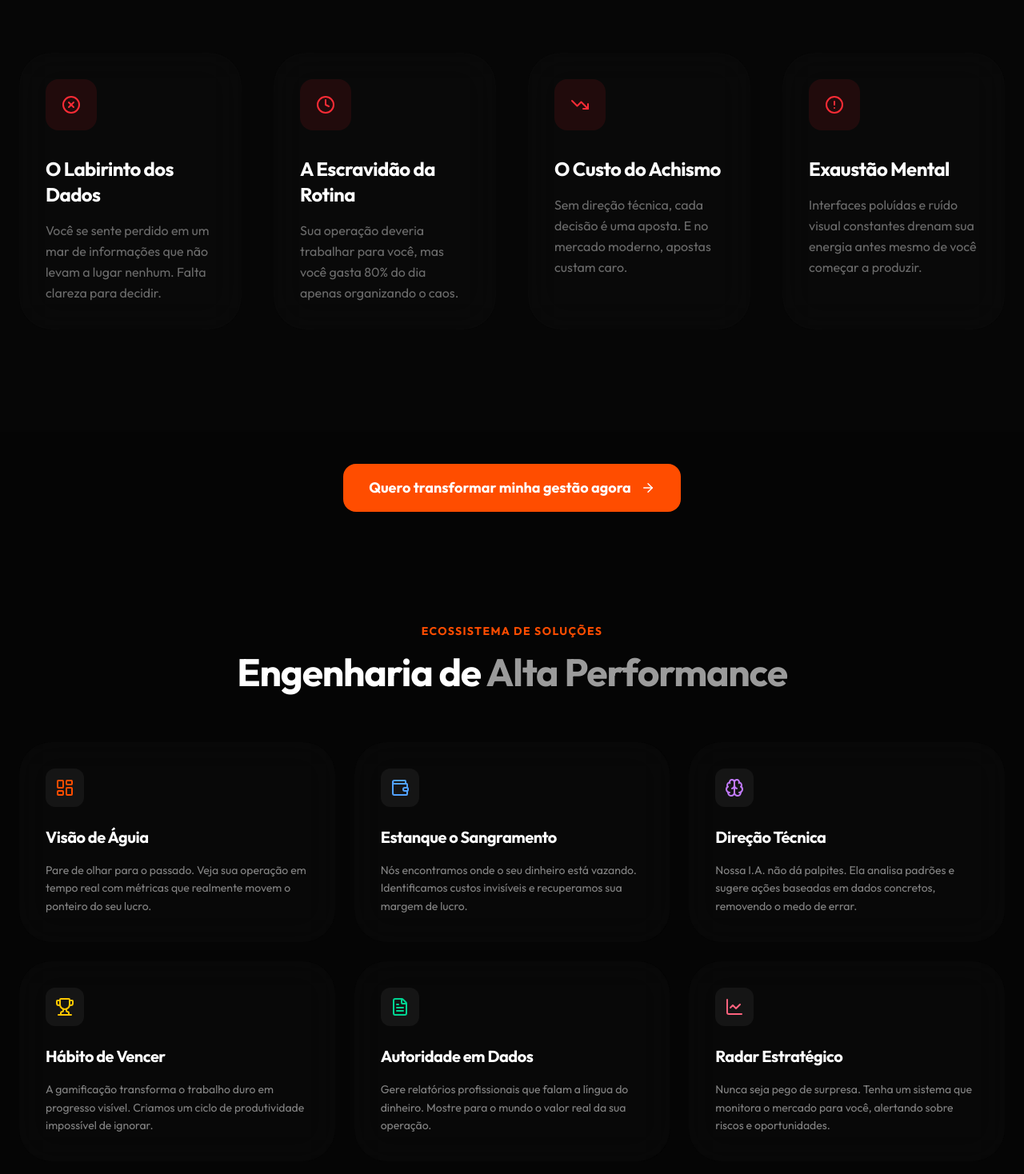
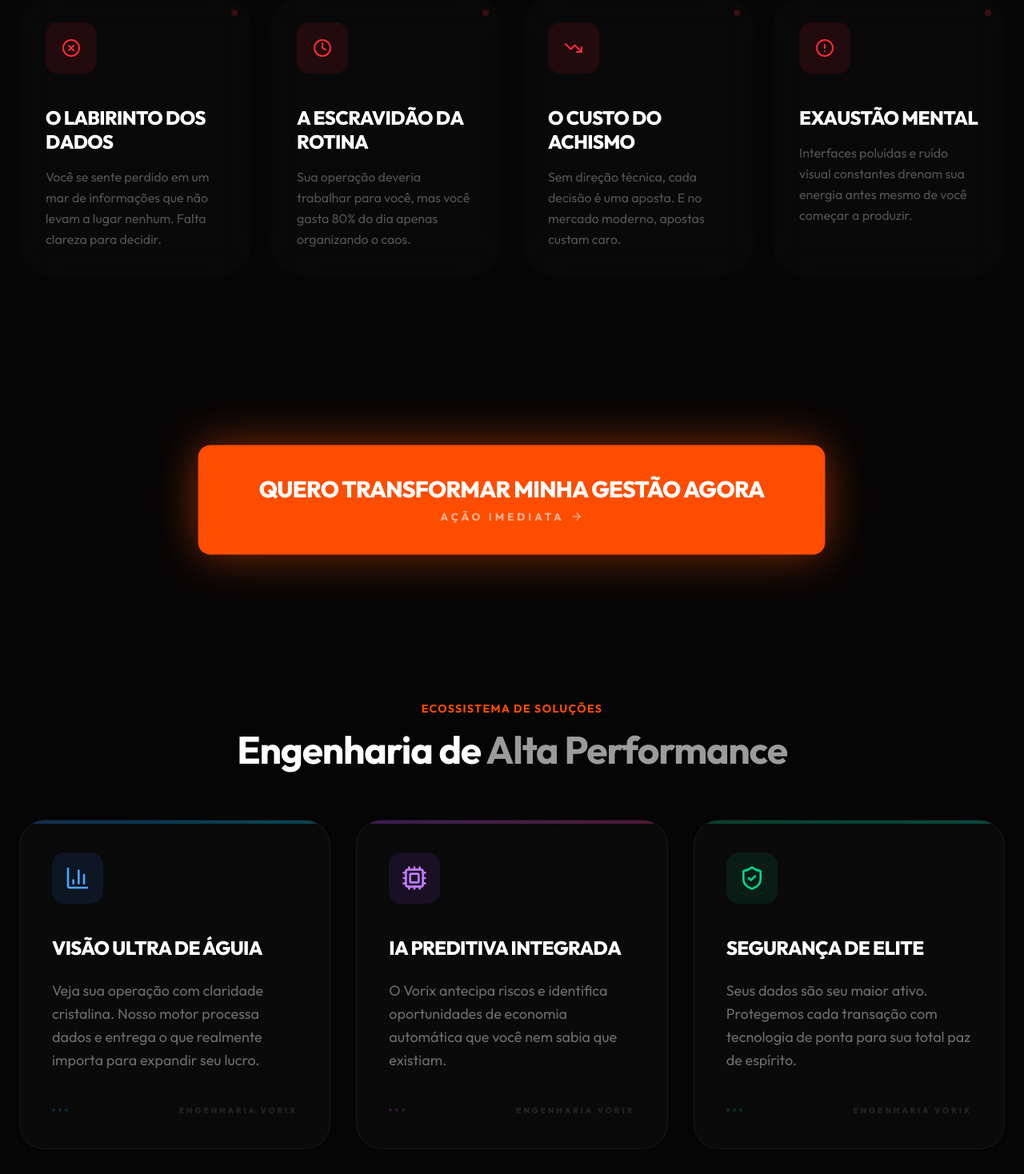
Before and after one commit to elevategerenciamento/Vorix-Page, a React (Vite) app: page / in a window 1280 px wide. Shown: the part 3660-5128 px from the top of the page at 80% size. Built offline with nearby package versions, Linux system fonts and the light colour scheme.

Commit message:
feat: improve CTA buttons, refactor problems as carousel, and overhaul features section

```diff
--- a/src/App.tsx
+++ b/src/App.tsx
@@ -104,17 +104,26 @@ function App() {
 
         <ProblemSection />
 
-        <div className="flex justify-center py-6 md:py-10 px-6">
-          <a
+        <div className="flex justify-center py-10 md:py-20 px-6">
+          <motion.a
             href="https://vorix-project.vercel.app/"
             target="_blank"
             rel="noopener noreferrer"
-            className="premium-button premium-button-primary w-full sm:w-auto flex items-center justify-center gap-3 text-base md:text-lg px-8 py-4"
+            initial={{ scale: 0.95 }}
+            whileHover={{ scale: 1.05 }}
+            whileTap={{ scale: 0.98 }}
+            className="premium-button premium-button-primary w-full sm:w-auto flex flex-col items-center justify-center gap-2 text-xl md:text-3xl px-12 py-8 md:px-20 md:py-10 shadow-[0_0_60px_rgba(255,77,0,0.5)] relative overflow-hidden group"
           >
-             Quero transformar minha gestão agora
-             <ArrowRight size={18} />
-          </a>
+             <div className="absolute inset-0 bg-gradient-to-r from-vorix-orange to-orange-400 opacity-0 group-hover:opacity-100 transition-opacity" />
+             <span className="relative z-10 font-black tracking-tight uppercase">Quero transformar minha gestão agora</span>
+             <div className="relative z-10 flex items-center gap-2 text-sm font-bold text-white/60 tracking-[0.3em] uppercase">
+                Ação Imediata <ArrowRight size={16} />
+             </div>
+             {/* Animating Pulse Circle */}
+             <div className="absolute top-1/2 left-1/2 -translate-x-1/2 -translate-y-1/2 w-full h-full border-2 border-vorix-orange/50 rounded-full animate-ping scale-150 opacity-0 group-hover:block" />
+          </motion.a>
         </div>
+
 
         <section id="features" className="py-24 px-6 relative">
           <div className="max-w-7xl mx-auto">
--- a/src/components/Features.tsx
+++ b/src/components/Features.tsx
@@ -1,61 +1,100 @@
 import React from 'react';
 import { motion } from 'framer-motion';
-import { LayoutDashboard, Wallet, Brain, Trophy, FileText, LineChart } from 'lucide-react';
+import {
+  BarChart3,
+  ShieldCheck,
+  Zap,
+  Target,
+  Layers,
+  Cpu
+} from 'lucide-react';
 
 const Features = () => {
   const features = [
     {
-      title: "Visão de Águia",
-      desc: "Pare de olhar para o passado. Veja sua operação em tempo real com métricas que realmente movem o ponteiro do seu lucro.",
-      icon: <LayoutDashboard size={24} className="text-vorix-orange" />,
+      title: "Visão Ultra de Águia",
+      desc: "Veja sua operação com claridade cristalina. Nosso motor processa dados e entrega o que realmente importa para expandir seu lucro.",
+      icon: <BarChart3 size={32} />,
+      color: "from-blue-500 to-cyan-400",
+      accent: "bg-blue-500/10 text-blue-400"
     },
     {
-      title: "Estanque o Sangramento",
-      desc: "Nós encontramos onde o seu dinheiro está vazando. Identificamos custos invisíveis e recuperamos sua margem de lucro.",
-      icon: <Wallet size={24} className="text-blue-400" />,
+      title: "IA Preditiva Integrada",
+      desc: "O Vorix antecipa riscos e identifica oportunidades de economia automática que você nem sabia que existiam.",
+      icon: <Cpu size={32} />,
+      color: "from-purple-500 to-pink-500",
+      accent: "bg-purple-500/10 text-purple-400"
     },
     {
-      title: "Direção Técnica",
-      desc: "Nossa I.A. não dá palpites. Ela analisa padrões e sugere ações baseadas em dados concretos, removendo o medo de errar.",
-      icon: <Brain size={24} className="text-purple-400" />,
+      title: "Segurança de Elite",
+      desc: "Seus dados são seu maior ativo. Protegemos cada transação com tecnologia de ponta para sua total paz de espírito.",
+      icon: <ShieldCheck size={32} />,
+      color: "from-emerald-500 to-teal-400",
+      accent: "bg-emerald-500/10 text-emerald-400"
     },
     {
-      title: "Hábito de Vencer",
-      desc: "A gamificação transforma o trabalho duro em progresso visível. Criamos um ciclo de produtividade impossível de ignorar.",
-      icon: <Trophy size={24} className="text-yellow-400" />,
+      title: "Execução Instantânea",
+      desc: "Reduza tarefas manuais em até 90%. O Vorix automatiza o trabalho pesado para você focar apenas na estratégia.",
+      icon: <Zap size={32} />,
+      color: "from-vorix-orange to-amber-500",
+      accent: "bg-orange-500/10 text-vorix-orange"
     },
     {
-      title: "Autoridade em Dados",
-      desc: "Gere relatórios profissionais que falam a língua do dinheiro. Mostre para o mundo o valor real da sua operação.",
-      icon: <FileText size={24} className="text-emerald-400" />,
+      title: "Metas de Alta Precisão",
+      desc: "Pare de perseguir metas genéricas. Defina objetivos técnicos e acompanhe o progresso com fidelidade absoluta.",
+      icon: <Target size={32} />,
+      color: "from-rose-500 to-red-400",
+      accent: "bg-rose-500/10 text-rose-400"
     },
     {
-      title: "Radar Estratégico",
-      desc: "Nunca seja pego de surpresa. Tenha um sistema que monitora o mercado para você, alertando sobre riscos e oportunidades.",
-      icon: <LineChart size={24} className="text-rose-400" />,
-    },
-
+      title: "Ecossistema Modular",
+      desc: "O Vorix se adapta à sua escala. Tudo o que você precisa em uma única engenharia integrada e elegante.",
+      icon: <Layers size={32} />,
+      color: "from-indigo-500 to-blue-500",
+      accent: "bg-indigo-500/10 text-indigo-400"
+    }
   ];
 
   return (
-    <div className="grid md:grid-cols-2 lg:grid-cols-3 gap-6">
+    <div className="grid md:grid-cols-2 lg:grid-cols-3 gap-8">
       {features.map((feature, index) => (
         <motion.div
           key={feature.title}
-          initial={{ opacity: 0, y: 20 }}
+          initial={{ opacity: 0, y: 30 }}
           whileInView={{ opacity: 1, y: 0 }}
           viewport={{ once: true }}
-          transition={{ delay: index * 0.1 }}
-          whileHover={{ y: -5, borderColor: 'rgba(255, 77, 0, 0.2)' }}
-          className="glass-card p-6 md:p-8 group border-transparent bg-vorix-card/30 hover:bg-vorix-card/60 transition-all cursor-default"
+          transition={{ delay: index * 0.1, duration: 0.6 }}
+          whileHover={{ y: -10 }}
+          className="relative group h-full"
         >
-          <div className="w-12 h-12 rounded-xl bg-white/5 flex items-center justify-center mb-6 group-hover:scale-110 transition-transform">
-            {feature.icon}
+          {/* Background Highlight on Hover */}
+          <div className={`absolute -inset-1 bg-gradient-to-r ${feature.color} rounded-[2rem] opacity-0 group-hover:opacity-20 blur-xl transition-opacity duration-500`} />
+
+          <div className="relative h-full bg-[#0A0A0A] border border-white/5 p-10 rounded-[2rem] flex flex-col justify-between overflow-hidden">
+             {/* Gradient Accent Bar */}
+             <div className={`absolute top-0 left-0 w-full h-1 bg-gradient-to-r ${feature.color} opacity-30 group-hover:opacity-100 transition-opacity`} />
+
+             <div>
+                <div className={`w-16 h-16 rounded-2xl ${feature.accent} flex items-center justify-center mb-10 group-hover:scale-110 transition-transform duration-500`}>
+                  {feature.icon}
+                </div>
+                <h3 className="text-2xl font-black mb-6 tracking-tight leading-tight uppercase group-hover:text-white transition-colors">
+                  {feature.title}
+                </h3>
+                <p className="text-white/40 text-lg leading-relaxed group-hover:text-white/60 transition-colors">
+                  {feature.desc}
+                </p>
+             </div>
+
+             <div className="mt-10 flex items-center justify-between">
+                <div className="flex gap-1">
+                   {[1,2,3].map(i => <div key={i} className={`w-1 h-1 rounded-full bg-gradient-to-r ${feature.color} opacity-20`} />)}
+                </div>
+                <div className="text-[10px] font-black uppercase tracking-[0.3em] text-white/10 group-hover:text-white/30 transition-colors">
+                   Engenharia Vorix
+                </div>
+             </div>
           </div>
-          <h3 className="text-xl font-bold mb-4">{feature.title}</h3>
-          <p className="text-white/50 text-sm leading-relaxed">
-            {feature.desc}
-          </p>
         </motion.div>
       ))}
     </div>
--- a/src/components/ProblemSection.tsx
+++ b/src/components/ProblemSection.tsx
@@ -1,6 +1,6 @@
 import React from 'react';
 import { motion } from 'framer-motion';
-import { AlertCircle, XCircle, Clock, TrendingDown } from 'lucide-react';
+import { AlertCircle, XCircle, Clock, TrendingDown, ArrowRight } from 'lucide-react';
 
 const ProblemSection = () => {
   const problems = [
@@ -24,13 +24,12 @@ const ProblemSection = () => {
       desc: "Interfaces poluídas e ruído visual constantes drenam sua energia antes mesmo de você começar a produzir.",
       icon: <AlertCircle className="text-red-500" />
     }
-
   ];
 
   return (
     <section className="py-24 md:py-32 px-6 bg-vorix-dark/30">
       <div className="max-w-7xl mx-auto">
-        <div className="text-center mb-20 md:mb-32">
+        <div className="text-center mb-16 md:mb-24">
           <motion.span
             initial={{ opacity: 0 }}
             whileInView={{ opacity: 1 }}
@@ -52,26 +51,35 @@ const ProblemSection = () => {
             transition={{ delay: 0.2 }}
             className="text-white/40 text-lg md:text-2xl mt-8 md:mt-12 max-w-3xl mx-auto leading-relaxed font-medium"
           >
-            Gerir sem inteligência técnica é como pilotar no escuro. Estes são os sintomas de quem ainda está preso ao passado — o Vorix nasceu para destruir esse ciclo.
+            Gerir sem inteligência técnica é como pilotar no escuro. Estes são os sintomas de quem ainda está preso ao passado.
           </motion.p>
-
         </div>
 
-        <div className="grid md:grid-cols-2 lg:grid-cols-4 gap-6 md:gap-10">
+        {/* Mobile Swipe Indicator */}
+        <div className="md:hidden flex items-center justify-center gap-2 mb-6 text-white/20 text-[10px] font-black uppercase tracking-widest">
+           <span>Arraste para o lado</span>
+           <ArrowRight size={12} className="animate-pulse" />
+        </div>
+
+        {/* Horizontal Container for Mobile Swiping */}
+        <div className="flex md:grid md:grid-cols-2 lg:grid-cols-4 gap-6 overflow-x-auto md:overflow-visible pb-10 md:pb-0 scrollbar-hide snap-x snap-mandatory px-4 md:px-0 -mx-4 md:mx-0">
           {problems.map((prob, index) => (
             <motion.div
               key={prob.title}
-              initial={{ opacity: 0, scale: 0.9 }}
-              whileInView={{ opacity: 1, scale: 1 }}
+              initial={{ opacity: 0, y: 20 }}
+              whileInView={{ opacity: 1, y: 0 }}
               viewport={{ once: true }}
               transition={{ delay: index * 0.1 }}
-              className="glass-card p-6 md:p-8 group border-transparent bg-vorix-card/30 hover:bg-vorix-card/60 transition-all cursor-default"
+              className="flex-shrink-0 w-[85vw] md:w-auto snap-center glass-card p-8 md:p-8 group border-transparent bg-vorix-card/30 hover:bg-vorix-card/60 transition-all cursor-default"
             >
-              <div className="w-16 h-16 rounded-2xl bg-red-500/10 flex items-center justify-center mb-8 group-hover:scale-110 transition-transform">
+              <div className="w-16 h-16 rounded-2xl bg-red-500/10 flex items-center justify-center mb-10 group-hover:scale-110 transition-transform">
                 {prob.icon}
               </div>
-              <h3 className="text-xl md:text-2xl font-bold mb-4 tracking-tight">{prob.title}</h3>
-              <p className="text-white/40 text-sm md:text-base leading-relaxed">{prob.desc}</p>
+              <h3 className="text-2xl font-black mb-4 tracking-tight leading-tight uppercase">{prob.title}</h3>
+              <p className="text-white/30 text-base leading-relaxed">{prob.desc}</p>
+
+              {/* Corner Accent */}
+              <div className="absolute top-4 right-4 w-2 h-2 rounded-full bg-red-500/20 group-hover:bg-red-500 transition-colors" />
             </motion.div>
           ))}
         </div>
```
